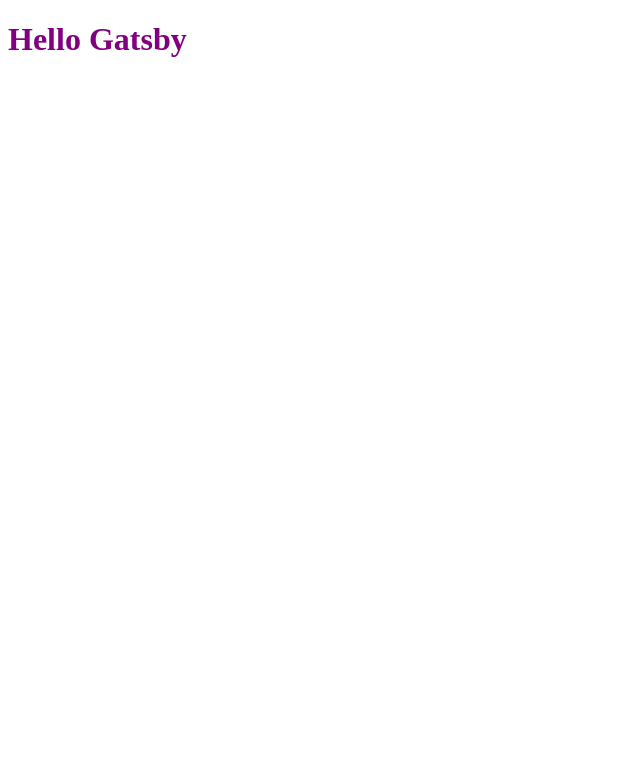
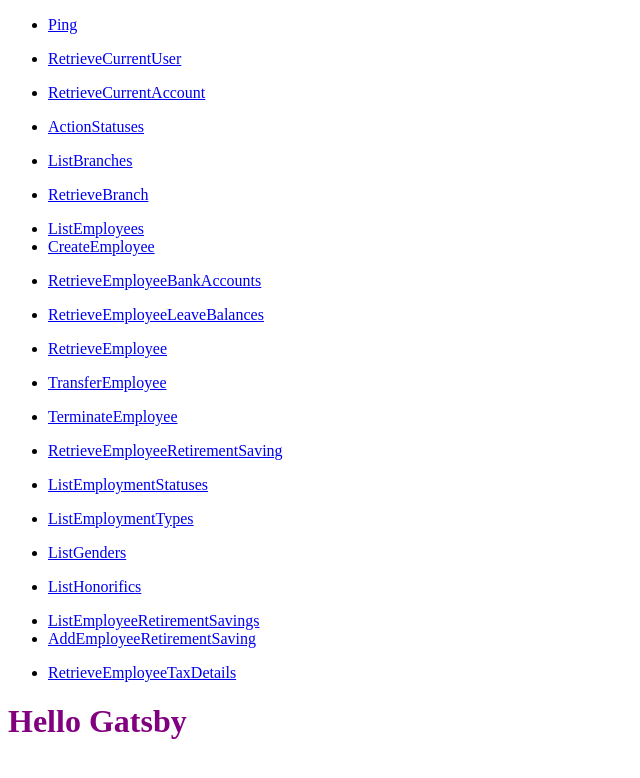
Before and after one commit to beckzayi/gatsby-demo, a Gatsby site: page / in a window 1280 px wide. Shown: the whole page, without its empty margins (0-640 px from the left). Built offline with nearby package versions, Linux system fonts and the light colour scheme; Gatsby itself is replaced by a stand-in of ours.

Commit message:
feat: group navigation links on header with createPage

```diff
--- a/data/pages.json
+++ b/data/pages.json
@@ -2,17 +2,17 @@
     "paths": {
         "/ping": {
             "operationId": "Ping",
-            "descirption": "Checks the health of the client facing API server, including connectivity to any underlying API servers, databases or file servers.",
+            "description": "Checks the health of the client facing API server, including connectivity to any underlying API servers, databases or file servers.",
             "summary": "Pings the server"
         },
         "/users/self": {
             "operationId": "RetrieveCurrentUser",
-            "descirption": "This endpoint provides details of the current user (currently only username).\n\n**NOTE:** This API is subject to change, specifically it will change from a String to an object representing the full details of the user in a future release.\n",
+            "description": "This endpoint provides details of the current user (currently only username).\n\n**NOTE:** This API is subject to change, specifically it will change from a String to an object representing the full details of the user in a future release.\n",
             "summary": "Retrieves the current user"
         },
         "/accounts/self": {
             "operationId": "RetrieveCurrentAccount",
-            "descirption": "Returns information about the user authenticated with by the current JWT.\n\n**Note:** This API is subject to change, in future releases it will return a JSON object with richer account details.\n",
+            "description": "Returns information about the user authenticated with by the current JWT.\n\n**Note:** This API is subject to change, in future releases it will return a JSON object with richer account details.\n",
             "summary": "Retrieves the current account"
         }
     }
--- a/package.json
+++ b/package.json
@@ -14,9 +14,9 @@
     "dependencies": {
         "@mdx-js/mdx": "^1.5.7",
         "@mdx-js/react": "^1.5.7",
-        "gatsby": "^2.30.3",
-        "gatsby-plugin-mdx": "^1.0.79",
-        "gatsby-source-filesystem": "^2.9.1",
+        "gatsby": "^2.31.1",
+        "gatsby-plugin-mdx": "^1.9.0",
+        "gatsby-source-filesystem": "^2.10.0",
         "react": "^16.12.0",
         "react-dom": "^16.12.0"
     }
--- a/src/components/header.js
+++ b/src/components/header.js
@@ -1,38 +1,28 @@
 import React from 'react';
+import formatPage from '../util/formatPage';
 
 export default () => {
-    // const pageData = require('../../data/pages.json');
-    // const { paths } = pageData;
-
-    // const pages = Object.keys(paths).map(key => {
-    //     const page = paths[key];
-    //     page.slug = key;
-    //     return page;
-    // });
-
     const data = require('../../data/api.json');
     const { paths } = data;
-    console.log('paths', paths);
 
-    const pages = Object.keys(paths).map(path => {
-        let page = {};
-        if (paths[path].get) {
-            page.get = paths[path].get;
-        }
-        if (paths[path].post) {
-            page.post = paths[path].post;
-        }
+    const pages = Object.keys(paths).map(key => {
+        // `key` here is the api request url
+        const apiUrl = key;
+        const page = formatPage(paths[apiUrl]);
         return page;
-    })
+    });
 
     return (
         <header>
-            <ul>
-                {/* {pages.map(({slug, operationId}) => (
-                    <li key={slug}><a href={`/pages${slug}`}>{operationId}</a></li>
-                ))} */}
-                pages
-            </ul>
+            <div>
+                {pages.map((arr, index) => (
+                    <ul key={index}>
+                    { arr.map(({slug, operationId}) => (
+                            <li key={operationId}><a href={`/pages/${slug}`}>{operationId}</a></li>
+                    )) }
+                    </ul>
+                ))}
+            </div>
         </header>
     );
 };
--- a/src/pages/index.js
+++ b/src/pages/index.js
@@ -1,5 +1,9 @@
 import React from 'react';
+import Header from '../components/header';
 
 export default () => (
-    <h1 style={{ color: 'purple' }}>Hello Gatsby</h1>
+    <div>
+        <Header />
+        <h1 style={{ color: 'purple' }}>Hello Gatsby</h1>
+    </div>
 )
--- /dev/null
+++ b/src/util/formatPage.js
@@ -0,0 +1,25 @@
+const formatPage = (pathObj) => {
+    const { get: getObj, post: postObj } = pathObj;
+
+    // Group get and post objects into the same request url, and push it to an array.
+    const arrayOfPages = [];
+    let page;
+
+    if (getObj) {
+        page = getObj;
+        page.method = 'get';
+        page.slug = `${page.operationId}/${page.method}`;
+        arrayOfPages.push(page);
+    }
+
+    if (postObj) {
+        page = postObj;
+        page.method = 'post';
+        page.slug = `${page.operationId}/${page.method}`;
+        arrayOfPages.push(page);
+    }
+
+    return arrayOfPages;
+}
+
+module.exports = formatPage;
```
Also changed, not shown: gatsby-node.js (+14 -7 lines), src/templates/page-template.js (+6 -5 lines).
